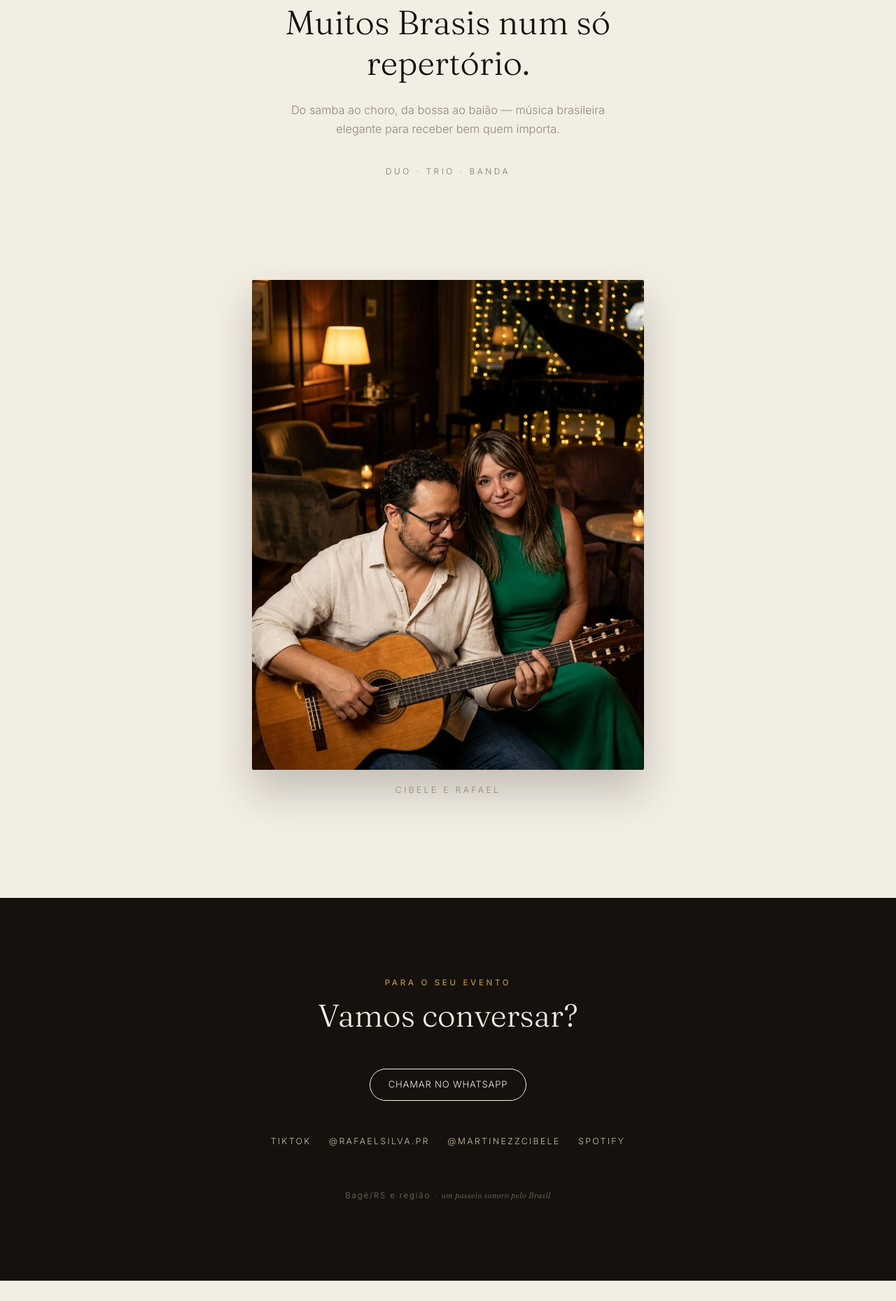
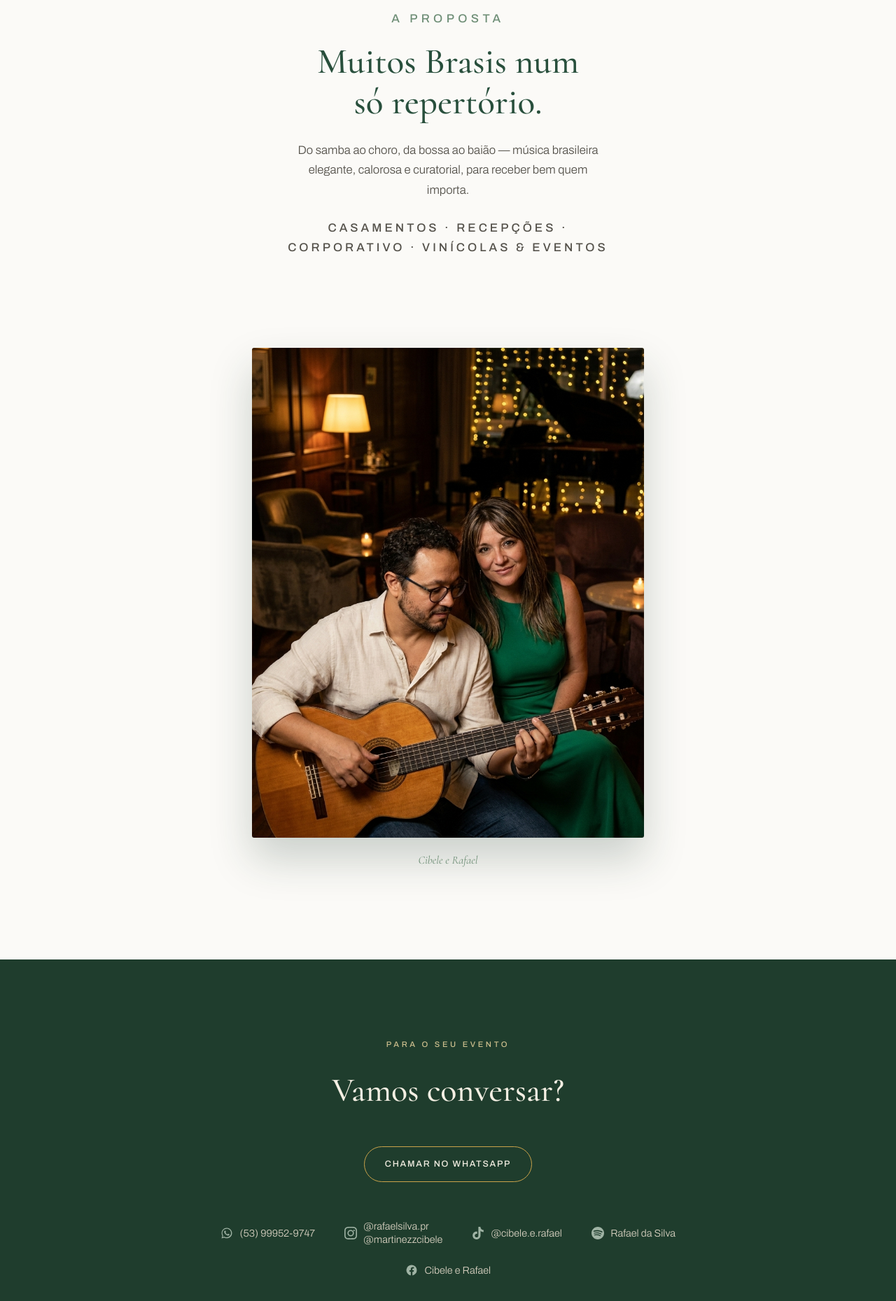
Before and after one commit to rafaelsilvapr/cibeleerafael, a plain HTML site: page index.html in a window 1280 px wide. Shown: the part 941-2800 px from the top of the page at 70% size. Before the commit the page ends 2771 px from the top, so only its background shows below. Drawn offline with Linux system fonts and the light colour scheme.

Commit message:
Site na identidade verde + ondas (kit de marca): hero, proposta, foto, hub de redes, SEO

```diff
--- a/index.html
+++ b/index.html
@@ -4,112 +4,142 @@
 <meta charset="UTF-8" />
 <meta name="viewport" content="width=device-width, initial-scale=1.0" />
 <title>Cibele e Rafael — Um passeio sonoro pelo Brasil</title>
-<meta name="description" content="Cibele e Rafael — um passeio sonoro pelo Brasil. Música brasileira elegante ao vivo. Bagé/RS e região." />
+<meta name="description" content="Cibele e Rafael — duo de música brasileira ao vivo em Bagé/RS e região. Um passeio sonoro pelo Brasil: samba, bossa, choro e MPB para casamentos, recepções, eventos corporativos e vinícolas." />
+<meta name="theme-color" content="#284F3C" />
+<link rel="canonical" href="https://cibeleerafael.com.br/" />
+<meta property="og:type" content="website" />
 <meta property="og:title" content="Cibele e Rafael — Um passeio sonoro pelo Brasil" />
-<meta property="og:description" content="Muitos Brasis num só repertório. Música brasileira elegante ao vivo." />
-<meta property="og:image" content="img/og.jpg" />
-<meta property="og:type" content="website" />
+<meta property="og:description" content="Música brasileira elegante ao vivo. Casamentos, recepções e eventos. Bagé/RS e região." />
+<meta property="og:image" content="https://cibeleerafael.com.br/img/og.jpg" />
+<meta property="og:url" content="https://cibeleerafael.com.br/" />
+<meta name="twitter:card" content="summary_large_image" />
 <link rel="preconnect" href="https://fonts.googleapis.com" />
 <link rel="preconnect" href="https://fonts.gstatic.com" crossorigin />
-<link href="https://fonts.googleapis.com/css2?family=Fraunces:ital,opsz,wght@0,9..144,300..600;1,9..144,300..500&family=Inter:wght@300;400;500&display=swap" rel="stylesheet" />
+<link href="https://fonts.googleapis.com/css2?family=Cormorant:ital,wght@0,400;0,500;0,600;1,400;1,500;1,600&family=Archivo:wght@300;400;500;600&display=swap" rel="stylesheet" />
+<script type="application/ld+json">
+{"@context":"https://schema.org","@type":"MusicGroup","name":"Cibele e Rafael","description":"Duo de música brasileira ao vivo — um passeio sonoro pelo Brasil.","url":"https://cibeleerafael.com.br","genre":["MPB","Samba","Bossa Nova","Choro"],"areaServed":"Bagé/RS e região","sameAs":["https://instagram.com/rafaelsilva.pr","https://instagram.com/martinezzcibele","https://www.tiktok.com/@cibele.e.rafael","https://open.spotify.com/artist/0Jr9Wb6RshiRS6lm1VDwEt"]}
+</script>
 <style>
-:root{ --ink:#15110D; --bone:#F3EEE4; --gold:#B8923F; --muted:#8E8678; }
+/* ===== Tokens (direção verde — final) ===== */
+:root{
+  --verde:#284F3C; --verde-deep:#1F3D2D; --amber:#C9A24A;
+  --cream:#F1ECE0; --paper:#FBFAF7; --salvia:#6E8E76; --pewter:#5B646A; --grafite:#23241F;
+  --serif:'Cormorant',Georgia,serif; --sans:'Archivo',system-ui,sans-serif;
+}
 *{box-sizing:border-box;margin:0;padding:0}
 html{scroll-behavior:smooth}
-body{font-family:"Inter",system-ui,sans-serif;color:var(--ink);background:var(--bone);-webkit-font-smoothing:antialiased;line-height:1.65;font-weight:300}
-.serif{font-family:"Fraunces",Georgia,serif}
+body{font-family:var(--sans);color:var(--grafite);background:var(--paper);-webkit-font-smoothing:antialiased;line-height:1.7;font-weight:300}
 a{color:inherit;text-decoration:none}
 img{display:block;max-width:100%}
 .wrap{width:min(980px,90%);margin-inline:auto}
-.label{font-size:.72rem;letter-spacing:.32em;text-transform:uppercase;color:var(--gold);font-weight:500}
-.btn{display:inline-block;border:1px solid currentColor;padding:.7rem 1.6rem;border-radius:999px;font-size:.82rem;letter-spacing:.06em;text-transform:uppercase;transition:.2s}
-.btn:hover{background:var(--ink);color:var(--bone);border-color:var(--ink)}
-.hero .btn{color:#fff}
-.hero .btn:hover{background:#fff;color:var(--ink)}
+.serif{font-family:var(--serif)}
+.kicker{font-family:var(--sans);font-weight:500;text-transform:uppercase;letter-spacing:.32em;font-size:.7rem}
+.wm{font-family:var(--serif);font-weight:600;line-height:.94;letter-spacing:.015em}
+.wm i{font-style:italic;font-weight:500;color:var(--amber)}
+.btn{display:inline-block;font-family:var(--sans);font-weight:500;font-size:.78rem;letter-spacing:.14em;text-transform:uppercase;padding:.85rem 1.8rem;border-radius:999px;border:1px solid currentColor;transition:.2s}
 
-/* top */
-.top{position:absolute;top:0;left:0;right:0;z-index:5;display:flex;justify-content:center;padding:1.8rem 0}
-.top .name{color:#fff;font-size:.95rem;letter-spacing:.34em;text-transform:uppercase;font-weight:400}
+/* ===== Hero (ondas) ===== */
+.hero{position:relative;min-height:100svh;display:flex;align-items:center;justify-content:center;text-align:center;color:var(--cream);background:var(--verde) url('img/wave-field.svg') center/cover no-repeat}
+.hero::after{content:"";position:absolute;inset:0;background:linear-gradient(180deg,rgba(20,40,30,.25),rgba(20,40,30,.45))}
+.hero .inner{position:relative;z-index:2;padding:5rem 1rem}
+.hero .kicker{color:#cdbf8e}
+.hero .wm{font-size:clamp(3rem,9vw,6rem);color:#F4EFE3;margin:1.2rem 0 1rem;text-shadow:0 .5px 0 rgba(255,255,255,.12),0 2px 10px rgba(0,0,0,.28)}
+.hero .sig{font-family:var(--serif);font-style:italic;font-weight:500;font-size:clamp(1.1rem,2.6vw,1.5rem);color:#E7E0D2;letter-spacing:.02em}
+.hero .btn{margin-top:2.6rem;color:#F4EFE3;border-color:rgba(244,239,227,.55)}
+.hero .btn:hover{background:#F4EFE3;color:var(--verde);border-color:#F4EFE3}
 
-/* hero */
-.hero{position:relative;height:100svh;min-height:600px;display:flex;align-items:center;justify-content:center;text-align:center;color:#fff}
-.hero::before{content:"";position:absolute;inset:0;background:url("img/hero.jpg") center 28%/cover no-repeat}
-.hero::after{content:"";position:absolute;inset:0;background:linear-gradient(180deg,rgba(12,9,6,.45),rgba(12,9,6,.25) 45%,rgba(12,9,6,.65))}
-.hero .inner{position:relative;z-index:2;padding:0 1rem}
-.hero .label{color:#E7C77F}
-.hero h1{font-weight:300;font-size:clamp(2.6rem,7vw,5.4rem);line-height:1.04;margin:1.4rem 0 2.4rem;text-shadow:0 2px 30px rgba(0,0,0,.3)}
-.hero h1 em{font-style:italic}
+/* ===== Statement ===== */
+.statement{padding:8rem 0 3rem;text-align:center}
+.statement .kicker{color:var(--salvia)}
+.statement h2{font-family:var(--serif);font-weight:500;font-size:clamp(2rem,5vw,3.2rem);line-height:1.12;color:var(--verde);max-width:16ch;margin:1.2rem auto 0}
+.statement p{margin:1.6rem auto 0;max-width:48ch;color:#54514a;font-size:1.05rem}
+.services{margin-top:2.4rem;font-family:var(--sans);font-weight:500;text-transform:uppercase;letter-spacing:.24em;font-size:.7rem;color:var(--salvia)}
 
-/* statement */
-.statement{padding:9rem 0;text-align:center}
-.statement h2{font-weight:300;font-size:clamp(1.8rem,4.5vw,3rem);line-height:1.2;max-width:18ch;margin:0 auto}
-.statement p{margin:1.6rem auto 0;max-width:46ch;color:var(--muted);font-size:1.02rem}
-.whisper{margin-top:2.4rem;font-size:.74rem;letter-spacing:.3em;text-transform:uppercase;color:var(--ink);opacity:.55}
+/* ===== Feature image ===== */
+.feature{padding:5rem 0 8rem}
+.feature figure{width:min(560px,84%);margin-inline:auto}
+.feature img{width:100%;aspect-ratio:4/5;object-fit:cover;border-radius:3px;box-shadow:0 30px 60px rgba(31,61,45,.22)}
+.feature figcaption{text-align:center;margin-top:1.2rem;font-family:var(--serif);font-style:italic;color:var(--salvia);font-size:1rem}
 
-/* image feature */
-.feature{padding:0 0 9rem}
-.feature figure{width:min(560px,82%);margin-inline:auto}
-.feature img{width:100%;aspect-ratio:4/5;object-fit:cover;border-radius:2px;box-shadow:0 30px 60px rgba(21,17,13,.22)}
-.feature figcaption{text-align:center;margin-top:1.2rem;font-size:.78rem;letter-spacing:.26em;text-transform:uppercase;color:var(--muted)}
+/* ===== Contact / hub ===== */
+.contact{background:var(--verde-deep);color:var(--cream);text-align:center;padding:7rem 0 5rem;position:relative}
+.contact .kicker{color:#cdbf8e}
+.contact h3{font-family:var(--serif);font-weight:500;font-size:clamp(2rem,5vw,3rem);margin:1rem 0 2.4rem;color:#F4EFE3}
+.contact .btn{color:#F4EFE3;border-color:var(--amber);background:transparent}
+.contact .btn:hover{background:var(--amber);color:var(--verde-deep);border-color:var(--amber)}
+.hub{display:flex;flex-wrap:wrap;justify-content:center;gap:1.4rem 2.6rem;margin:3.4rem auto 0;max-width:680px}
+.hub a{display:flex;align-items:center;gap:.6rem;color:#D7D0C0;font-size:.9rem;transition:.2s}
+.hub a:hover{color:#fff}
+.hub .ic{width:18px;height:18px;fill:#9fb3a4;flex-shrink:0;transition:.2s}
+.hub a:hover .ic{fill:var(--amber)}
+.hub .two{display:flex;flex-direction:column;line-height:1.3;text-align:left}
+.foot{margin-top:3.6rem;font-size:.78rem;letter-spacing:.06em;color:#8aa092}
+.foot .url{font-family:var(--serif);font-size:1.15rem;color:#CBD3CC;letter-spacing:.02em}
+.foot .sig{font-family:var(--serif);font-style:italic;color:#8aa092}
 
-/* contact */
-.contact{background:var(--ink);color:var(--bone);text-align:center;padding:7rem 0}
-.contact h3{font-weight:300;font-size:clamp(1.8rem,4.5vw,2.8rem);margin-bottom:2.4rem}
-.contact .links{display:flex;gap:1.6rem;justify-content:center;flex-wrap:wrap;margin-top:3rem;font-size:.78rem;letter-spacing:.18em;text-transform:uppercase;color:#C9BFAF}
-.contact .links a{border-bottom:1px solid transparent;padding-bottom:2px;transition:.2s}
-.contact .links a:hover{border-color:var(--gold);color:#fff}
-.contact .foot{margin-top:3.4rem;font-size:.72rem;letter-spacing:.16em;color:#7C7264}
-.contact .foot em{font-style:italic;font-family:"Fraunces",serif;letter-spacing:.04em}
-
-@media(max-width:640px){ .statement{padding:6rem 0} .feature{padding-bottom:6rem} .contact{padding:5rem 0} }
+@media(max-width:640px){.statement{padding-top:6rem}.feature{padding-bottom:6rem}.hub{gap:1.2rem 1.6rem}}
 </style>
 </head>
 <body>
 
-<!-- ====== PREENCHER antes de publicar ======
-  WhatsApp: troque 5553999529747 (DDI55 + DDD + número)
-  Spotify: troque SPOTIFY_URL pelo link do perfil (ou remova o link se ainda não houver)
-=========================================== -->
-
-<div class="top"><span class="name serif">Cibele e Rafael</span></div>
-
 <header class="hero">
   <div class="inner">
-    <p class="label">Música ao vivo · Bagé/RS e região</p>
-    <h1 class="serif">Um passeio sonoro<br><em>pelo Brasil</em></h1>
-    <!-- PREENCHER WhatsApp -->
+    <p class="kicker">Música brasileira ao vivo · Bagé/RS e região</p>
+    <h1 class="wm">Cibele <i>e</i> Rafael</h1>
+    <p class="sig">um passeio sonoro pelo Brasil</p>
     <a class="btn" href="https://wa.me/5553999529747?text=Ol%C3%A1!%20Vim%20pelo%20site%20de%20voc%C3%AAs." target="_blank" rel="noopener">Convide a dupla</a>
   </div>
 </header>
 
 <section class="statement">
   <div class="wrap">
-    <h2 class="serif">Muitos Brasis num só repertório.</h2>
-    <p>Do samba ao choro, da bossa ao baião — música brasileira elegante para receber bem quem importa.</p>
-    <div class="whisper">Duo · Trio · Banda</div>
+    <p class="kicker">A proposta</p>
+    <h2>Muitos Brasis num só repertório.</h2>
+    <p>Do samba ao choro, da bossa ao baião — música brasileira elegante, calorosa e curatorial, para receber bem quem importa.</p>
+    <p class="services">Casamentos · Recepções · Corporativo · Vinícolas &amp; eventos</p>
   </div>
 </section>
 
 <section class="feature">
   <figure>
-    <img src="img/sobre.jpg" alt="Cibele e Rafael" />
+    <img src="img/sobre.jpg" alt="Cibele e Rafael — duo de música ao vivo" />
     <figcaption>Cibele e Rafael</figcaption>
   </figure>
 </section>
 
 <section class="contact">
   <div class="wrap">
-    <p class="label" style="color:var(--gold)">Para o seu evento</p>
+    <p class="kicker">Para o seu evento</p>
     <h3 class="serif">Vamos conversar?</h3>
-    <!-- PREENCHER WhatsApp -->
-    <a class="btn" style="color:var(--bone)" href="https://wa.me/5553999529747?text=Ol%C3%A1!%20Gostaria%20de%20uma%20proposta." target="_blank" rel="noopener">Chamar no WhatsApp</a>
-    <div class="links">
-      <a href="https://www.tiktok.com/@cibele.e.rafael" target="_blank" rel="noopener">TikTok</a>
-      <a href="https://instagram.com/rafaelsilva.pr" target="_blank" rel="noopener">@rafaelsilva.pr</a>
-      <a href="https://instagram.com/martinezzcibele" target="_blank" rel="noopener">@martinezzcibele</a>
-      <a href="https://open.spotify.com/artist/0Jr9Wb6RshiRS6lm1VDwEt" target="_blank" rel="noopener">Spotify</a>
+    <a class="btn" href="https://wa.me/5553999529747?text=Ol%C3%A1!%20Gostaria%20de%20uma%20proposta%20para%20meu%20evento." target="_blank" rel="noopener">Chamar no WhatsApp</a>
+
+    <nav class="hub" aria-label="Redes e contato">
+      <a href="https://wa.me/5553999529747" target="_blank" rel="noopener" aria-label="WhatsApp">
+        <svg class="ic" viewBox="0 0 24 24"><path d="M12.04 2C6.58 2 2.13 6.45 2.13 11.91c0 1.75.46 3.45 1.32 4.95L2 22l5.25-1.38c1.45.79 3.08 1.21 4.79 1.21h.01c5.46 0 9.91-4.45 9.91-9.91 0-2.65-1.03-5.14-2.9-7.01A9.82 9.82 0 0 0 12.04 2zm0 18.15h-.01c-1.52 0-3.01-.41-4.3-1.18l-.31-.18-3.2.84.85-3.12-.2-.32a8.2 8.2 0 0 1-1.26-4.38c0-4.54 3.7-8.24 8.25-8.24 2.2 0 4.27.86 5.82 2.42a8.18 8.18 0 0 1 2.41 5.83c0 4.54-3.7 8.23-8.24 8.23zm4.52-6.16c-.25-.12-1.47-.72-1.69-.81-.23-.08-.39-.12-.56.12-.16.25-.64.81-.79.97-.14.17-.29.19-.54.06-.25-.12-1.05-.39-1.99-1.23-.74-.66-1.23-1.48-1.38-1.72-.14-.25-.02-.38.11-.51.11-.11.25-.29.37-.43.13-.14.17-.25.25-.41.08-.17.04-.31-.02-.43-.06-.12-.56-1.34-.76-1.84-.2-.48-.4-.42-.56-.43-.14-.01-.31-.01-.47-.01-.17 0-.43.06-.66.31-.22.25-.86.85-.86 2.07 0 1.22.89 2.4 1.01 2.56.12.17 1.75 2.67 4.24 3.74.59.26 1.05.41 1.41.52.59.19 1.13.16 1.56.1.48-.07 1.47-.6 1.68-1.18.21-.58.21-1.07.14-1.18-.06-.11-.22-.17-.47-.29z"/></svg>
+        <span>(53) 99952-9747</span>
+      </a>
+      <a href="https://instagram.com/rafaelsilva.pr" target="_blank" rel="noopener" aria-label="Instagram">
+        <svg class="ic" viewBox="0 0 24 24"><path d="M12 2.16c3.2 0 3.58.01 4.85.07 1.17.05 1.8.25 2.23.41.56.22.96.48 1.38.9.42.42.68.82.9 1.38.16.42.36 1.06.41 2.23.06 1.27.07 1.65.07 4.85s-.01 3.58-.07 4.85c-.05 1.17-.25 1.8-.41 2.23-.22.56-.48.96-.9 1.38-.42.42-.82.68-1.38.9-.42.16-1.06.36-2.23.41-1.27.06-1.65.07-4.85.07s-3.58-.01-4.85-.07c-1.17-.05-1.8-.25-2.23-.41a3.7 3.7 0 0 1-1.38-.9 3.7 3.7 0 0 1-.9-1.38c-.16-.42-.36-1.06-.41-2.23C2.17 15.58 2.16 15.2 2.16 12s.01-3.58.07-4.85c.05-1.17.25-1.8.41-2.23.22-.56.48-.96.9-1.38.42-.42.82-.68 1.38-.9.42-.16 1.06-.36 2.23-.41C8.42 2.17 8.8 2.16 12 2.16M12 0C8.74 0 8.33.01 7.05.07 5.78.13 4.9.33 4.14.63c-.79.31-1.46.72-2.12 1.38C1.35 2.68.94 3.35.63 4.14.33 4.9.13 5.78.07 7.05.01 8.33 0 8.74 0 12s.01 3.67.07 4.95c.06 1.27.26 2.15.56 2.91.31.79.72 1.46 1.38 2.12.66.66 1.33 1.07 2.12 1.38.76.3 1.64.5 2.91.56C8.33 23.99 8.74 24 12 24s3.67-.01 4.95-.07c1.27-.06 2.15-.26 2.91-.56a5.86 5.86 0 0 0 2.12-1.38 5.86 5.86 0 0 0 1.38-2.12c.3-.76.5-1.64.56-2.91.06-1.28.07-1.69.07-4.95s-.01-3.67-.07-4.95c-.06-1.27-.26-2.15-.56-2.91a5.86 5.86 0 0 0-1.38-2.12A5.86 5.86 0 0 0 19.86.63c-.76-.3-1.64-.5-2.91-.56C15.67.01 15.26 0 12 0zm0 5.84A6.16 6.16 0 1 0 18.16 12 6.16 6.16 0 0 0 12 5.84zm0 10.16A4 4 0 1 1 16 12a4 4 0 0 1-4 4zm6.41-10.41a1.44 1.44 0 1 0 1.44 1.44 1.44 1.44 0 0 0-1.44-1.44z"/></svg>
+        <span class="two"><span>@rafaelsilva.pr</span><span>@martinezzcibele</span></span>
+      </a>
+      <a href="https://www.tiktok.com/@cibele.e.rafael" target="_blank" rel="noopener" aria-label="TikTok">
+        <svg class="ic" viewBox="0 0 24 24"><path d="M12.53.02C13.84 0 15.14.01 16.44 0c.08 1.53.63 3.09 1.75 4.17 1.12 1.11 2.7 1.62 4.24 1.79v4.03c-1.44-.05-2.89-.35-4.2-.97-.57-.26-1.1-.59-1.62-.93-.01 2.92.01 5.84-.02 8.75-.08 1.4-.54 2.79-1.35 3.94-1.31 1.92-3.58 3.17-5.91 3.21-1.43.08-2.86-.31-4.08-1.03-2.02-1.19-3.44-3.37-3.65-5.71-.02-.5-.03-1-.01-1.49.18-1.9 1.12-3.72 2.58-4.96 1.66-1.44 3.98-2.13 6.15-1.72.02 1.48-.04 2.96-.04 4.44-.99-.32-2.15-.23-3.02.37-.63.41-1.11 1.04-1.36 1.75-.21.51-.15 1.07-.14 1.61.24 1.64 1.82 3.02 3.5 2.87 1.12-.01 2.19-.66 2.77-1.61.19-.33.4-.67.41-1.06.1-1.79.06-3.57.07-5.36.01-4.03-.01-8.05.02-12.07z"/></svg>
+        <span>@cibele.e.rafael</span>
+      </a>
+      <a href="https://open.spotify.com/artist/0Jr9Wb6RshiRS6lm1VDwEt" target="_blank" rel="noopener" aria-label="Spotify">
+        <svg class="ic" viewBox="0 0 24 24"><path d="M12 0C5.4 0 0 5.4 0 12s5.4 12 12 12 12-5.4 12-12S18.66 0 12 0zm5.52 17.34c-.24.36-.66.48-1.02.24-2.82-1.74-6.36-2.1-10.56-1.14-.42.12-.78-.18-.9-.54-.12-.42.18-.78.54-.9 4.56-1.02 8.52-.6 11.64 1.32.42.18.48.66.3 1.02zm1.44-3.3c-.3.42-.84.6-1.26.3-3.24-1.98-8.16-2.58-11.94-1.38-.48.12-1.02-.12-1.14-.6-.12-.48.12-1.02.6-1.14 4.38-1.32 9.78-.66 13.5 1.62.36.18.54.78.24 1.2zm.12-3.36C15.24 8.4 8.82 8.16 5.1 9.3c-.6.18-1.2-.18-1.38-.72-.18-.6.18-1.2.72-1.38 4.32-1.26 11.4-1.02 15.9 1.62.54.3.72 1.02.42 1.56-.3.42-1.02.6-1.62.3z"/></svg>
+        <span>Rafael da Silva</span>
+      </a>
+      <a href="https://facebook.com/61586773124987" target="_blank" rel="noopener" aria-label="Facebook">
+        <svg class="ic" viewBox="0 0 24 24"><path d="M22 12a10 10 0 1 0-11.56 9.88v-6.99H7.9V12h2.54V9.8c0-2.5 1.49-3.89 3.78-3.89 1.09 0 2.24.2 2.24.2v2.46h-1.26c-1.24 0-1.63.77-1.63 1.56V12h2.78l-.44 2.89h-2.34v6.99A10 10 0 0 0 22 12z"/></svg>
+        <span>Cibele e Rafael</span>
+      </a>
+    </nav>
+
+    <div class="foot">
+      <div class="url">cibeleerafael.com.br</div>
+      <div style="margin-top:.6rem">Bagé / RS e região · <span class="sig">um passeio sonoro pelo Brasil</span></div>
     </div>
-    <div class="foot">Bagé/RS e região · <em>um passeio sonoro pelo Brasil</em></div>
   </div>
 </section>
 
```
Also changed, not shown: img/wave-field.svg (added).
